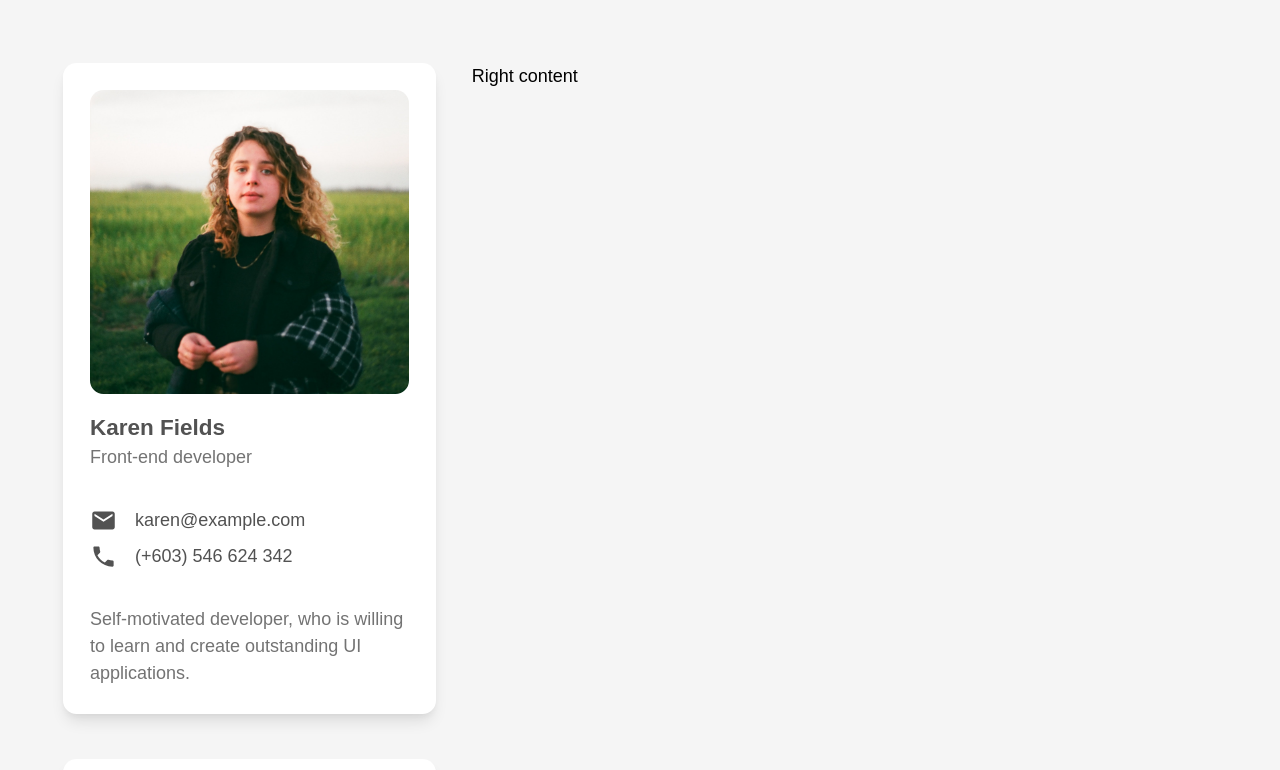
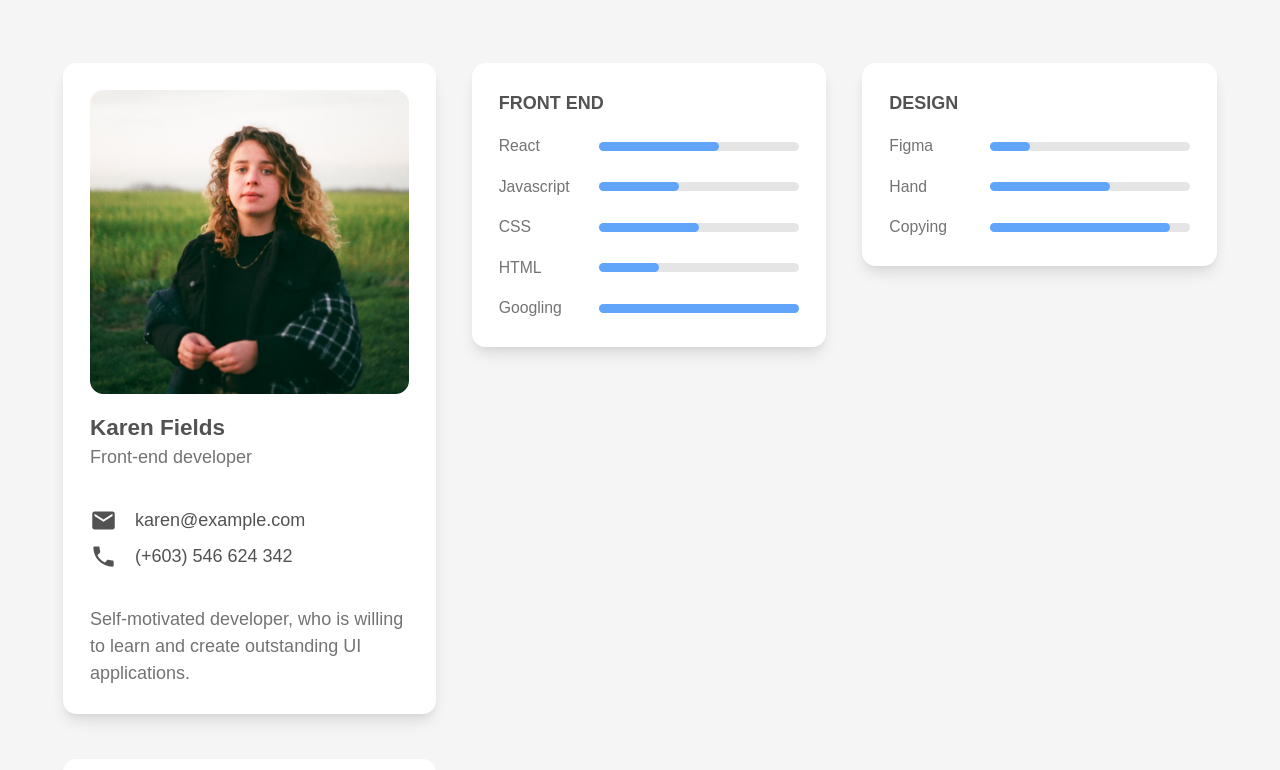
Before and after one commit to tung-eh/portfolio-challenge, a React (Create React App) app: page / in a window 1280 px wide. Shown: the top 770 px of the page. Built offline with nearby package versions, Linux system fonts and the light colour scheme.

Commit message:
Skills section

```diff
--- a/src/App.js
+++ b/src/App.js
@@ -3,6 +3,7 @@ import React from 'react'
 import Experiences from './components/Experiences'
 import Hobbies from './components/Hobbies'
 import PersonalInfo from './components/PersonalInfo'
+import Skills from './components/Skills'
 
 function App() {
   return (
@@ -12,8 +13,10 @@ function App() {
         <Experiences />
         <Hobbies />
       </div>
-      <div className="">Right content</div>
-      <div className="col-span-2 text-center text-xs text-gray-400">
+      <div className="grid-gap-10">
+        <Skills />
+      </div>
+      <div className="col-span-2 text-center text-xs text-gray-400 mt-20">
         Tung Teng @ DevChallenges.io
       </div>
     </div>
--- /dev/null
+++ b/src/components/Skills.js
@@ -0,0 +1,53 @@
+import React, { useEffect, useState } from 'react'
+
+const skills = {
+  frontend: [
+    { name: 'React', scale: 0.6 },
+    { name: 'Javascript', scale: 0.4 },
+    { name: 'CSS', scale: 0.5 },
+    { name: 'HTML', scale: 0.3 },
+    { name: 'Googling', scale: 1 },
+  ],
+  design: [
+    { name: 'Figma', scale: 0.2 },
+    { name: 'Hand', scale: 0.6 },
+    { name: 'Copying', scale: 0.9 },
+  ],
+}
+
+const ProgressBar = ({ scale }) => {
+  const [width, setWidth] = useState('0')
+  useEffect(() => setWidth(`${scale * 100}%`), [scale])
+
+  return (
+    <div className="relative h-2 w-full bg-gray-200 rounded-full">
+      <div
+        className="absolute top-0 left-0 h-full rounded-full bg-blue-400 transition-all duration-500"
+        style={{ width: width }}
+      />
+    </div>
+  )
+}
+
+const SkillGroup = ({ name, skills }) => (
+  <div className="card">
+    <h1 className="font-bold text-gray-600 uppercase mb-4">{name}</h1>
+    <div className="grid grid-cols-layout items-center gap-y-4">
+      {skills.map(({ name, scale }, index) => (
+        <>
+          <span className="text-sm">{name}</span>
+          <ProgressBar scale={scale} />
+        </>
+      ))}
+    </div>
+  </div>
+)
+
+const Skills = () => (
+  <div className="grid grid-cols-2 items-start gap-8">
+    <SkillGroup name="Front end" skills={skills.frontend} />
+    <SkillGroup name="Design" skills={skills.design} />
+  </div>
+)
+
+export default Skills
```
